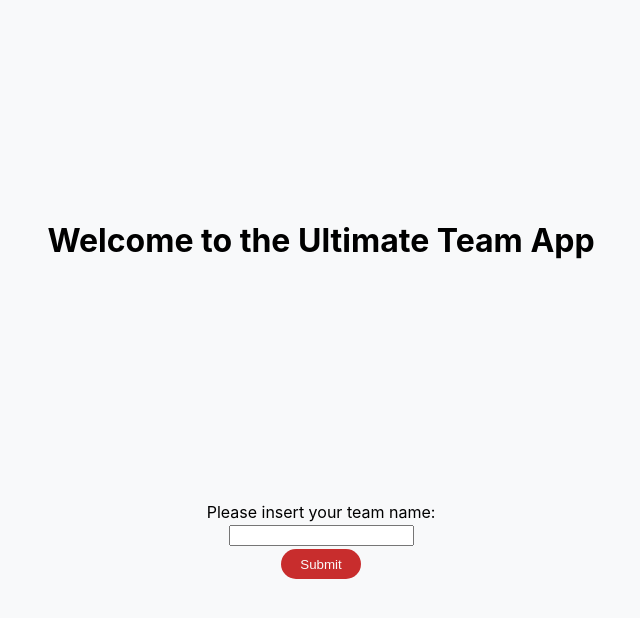
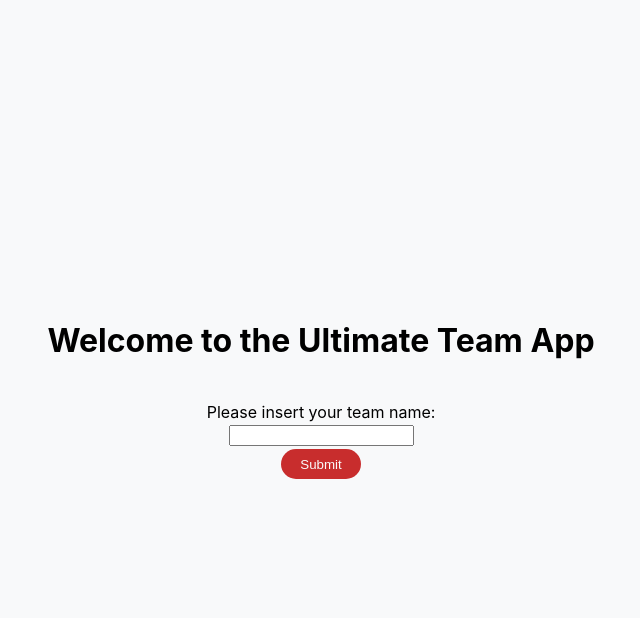
Before and after one commit to darokrk/Ultimate-Team-React, a React (Create React App) app: page / in a window 1280 px wide. Both pictures are taken after a click on the element 640 px from the left and 435 px from the top of the page. Shown: the top 618 px of the page, without its empty margins (319-959 px from the left). Built offline with nearby package versions, Linux system fonts and the light colour scheme.

Commit message:
Added validate methods teamName input, passed teamName to Overall Component

```diff
--- a/src/App.js
+++ b/src/App.js
@@ -90,6 +90,7 @@ class App extends Component {
 
   componentWillMount() {
     console.log(this.props.match);
+    console.log(this.props.location.choosedManager);
   }
 
   componentDidUpdate() {
@@ -111,6 +112,7 @@ class App extends Component {
             selectedPlayers={selectedPlayers}
             handleFormationChange={this.handleFormationChange}
             formation={formation}
+            teamName={this.props.match.params.teamId}
           />
           <Bench
             benchPlayers={benchPlayers}
--- a/src/Components/Overall/Overall.js
+++ b/src/Components/Overall/Overall.js
@@ -4,11 +4,11 @@ import managers from "../../data/managers.json";
 import "./Overall.scss";
 
 const Overall = props => {
-  const { overallPower, handleFormationChange, formation } = props;
+  const { overallPower, handleFormationChange, formation, teamName } = props;
 
   return (
     <div className="overall__wrapper">
-      <div className="overall__name">Team Name</div>
+      <div className="overall__name">{teamName} Team</div>
       <div className="overall__power">
         <span>Rating</span>
         <span>{overallPower}</span>
--- a/src/Components/Pitch/Pitch.js
+++ b/src/Components/Pitch/Pitch.js
@@ -8,7 +8,8 @@ const Pitch = props => {
     players,
     handleSelectPlayer,
     formation,
-    handleFormationChange
+    handleFormationChange,
+    teamName
   } = props;
 
   let overallPower = players.reduce(
@@ -39,6 +40,7 @@ const Pitch = props => {
         handleFormationChange={handleFormationChange}
         formation={formation}
         overallPower={overallPower}
+        teamName={teamName}
       />
     </>
   );
--- a/src/Components/TeamPicker/TeamPicker.js
+++ b/src/Components/TeamPicker/TeamPicker.js
@@ -6,7 +6,8 @@ import "./TeamPicker.scss";
 class TeamPicker extends Component {
   state = {
     index: 0,
-    choosedManager: false
+    choosedManager: false,
+    teamName: ""
   };
 
   handleClickNext = () => {
@@ -25,6 +26,24 @@ class TeamPicker extends Component {
     this.setState({
       choosedManager: managerName
     });
+  };
+
+  handleSubmit = e => {
+    const { teamName } = this.state;
+    e.preventDefault();
+    if (teamName.length <= 2) {
+      alert("Team name must have more than 2 letters");
+    }
+    // this.props.history.push(`/team/${this.state.teamName}`);
+    this.props.history.push({
+      pathname: `/team/${this.state.teamName}`,
+      choosedManager: this.state.choosedManager
+    });
+  };
+
+  handleTeamName = e => {
+    const teamName = e.target.value;
+    this.setState({ teamName });
   };
 
   componentDidUpdate() {
@@ -54,14 +73,23 @@ class TeamPicker extends Component {
         <div className="picker__wrapper">
           <div className="picker__header">
             <h1>Welcome to the Ultimate Team App</h1>
+            <form className="picker__form" onSubmit={this.handleSubmit}>
+              <label>Please insert your team name:</label>
+              <input
+                type="text"
+                value={this.state.teamName}
+                onChange={this.handleTeamName}
+              />
+              <button className="button">Submit</button>
+            </form>
           </div>
-          <form className="picker__form">
+          {/* <form className="picker__form">
             <label>Please insert your team name:</label>
             <input type="text" />
             <button className="button" onClick={this.handleClickNext}>
               Submit
             </button>
-          </form>
+          </form> */}
         </div>
       );
     } else
```
